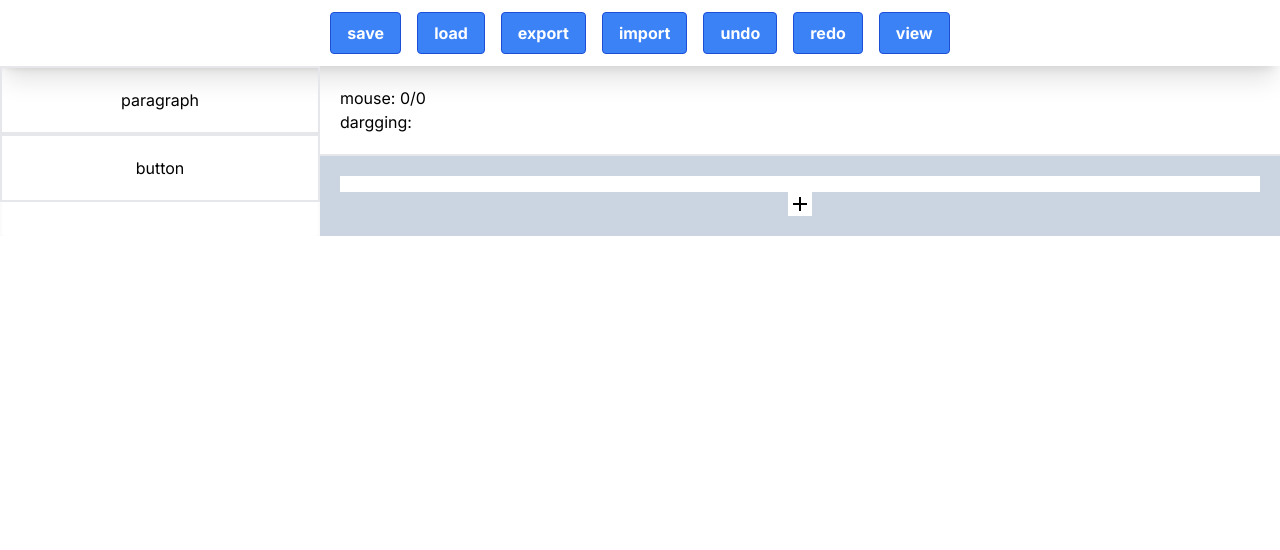
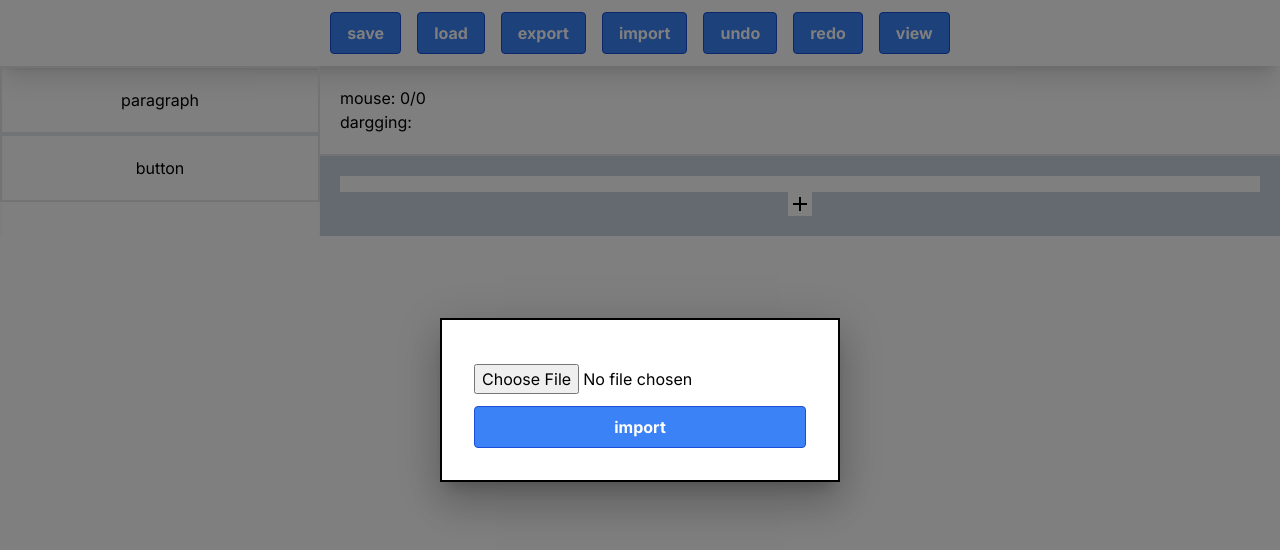
Before and after one commit to doandanson/devdirect-submission, a Next.js app: page / in a window 1280 px wide. Both pictures are taken after a click on the button "import". Shown: the top 550 px of the page. Built offline with nearby package versions, Linux system fonts and the light colour scheme.

Commit message:
add export and import
- add export button
- add export function to create and download a json file contain the weblayout
- add import button
- add import box to upload file from json web layout computer and apply to the editor

```diff
--- a/app/page.tsx
+++ b/app/page.tsx
@@ -1,16 +1,32 @@
 "use client";
 
-import { useState } from "react";
+import { useEffect, useState } from "react";
 import Viewer from "./components/viewer";
 import MouseTracker from "./components/mouseTracking";
 import AddIcon from "@mui/icons-material/Add";
 import Link from "next/link";
+import { Box, Modal } from "@mui/material";
+
+const style = {
+  position: "absolute" as "absolute",
+  top: "50%",
+  left: "50%",
+  transform: "translate(-50%, -50%)",
+  width: 400,
+  bgcolor: "background.paper",
+  border: "2px solid #000",
+  boxShadow: 24,
+  p: 4,
+};
 
 export default function Home() {
   const [test, setTest] = useState("");
   const [isInBox, setIsInBox] = useState(false);
   const [componentData, setComponentData] = useState<any>([]);
   const [selected, setSelected] = useState<any>({});
+  const [openImportWebLayout, setOpenImportWebLayout] = useState(false);
+  const [jsonWebLayout, setJsonWebLayout] = useState<any>();
+  const [importEvent, setImportEvent] = useState<any>();
 
   const dropComponent = (event: any) => {
     if (isInBox) {
@@ -24,7 +40,35 @@ export default function Home() {
     setSelected(component);
   };
 
-  let mockComponent = componentData;
+  const exportWebsiteLayout = () => {
+    const websiteLayout = JSON.stringify(componentData);
+    const blob = new Blob([websiteLayout], { type: "application/json" });
+    const url = URL.createObjectURL(blob);
+
+    const anchor = document.createElement("a");
+    anchor.href = url;
+    anchor.download = "websiteLayout.json";
+    anchor.click();
+
+    URL.revokeObjectURL(url);
+  };
+
+  const importWebsiteLayout = (event: any) => {
+    const file = event.target.files[0];
+    const reader: any = new FileReader();
+
+    reader.onload = () => {
+      const parsedWebLayout = JSON.parse(reader.result);
+      setJsonWebLayout(parsedWebLayout);
+    };
+
+    reader.readAsText(file);
+    setOpenImportWebLayout(false);
+  };
+
+  useEffect(() => {
+    setComponentData(jsonWebLayout);
+  }, [jsonWebLayout]);
 
   return (
     <div className="flex flex-wrap flex-col">
@@ -46,10 +90,16 @@ export default function Home() {
         <button className="bg-blue-500 hover:bg-blue-700 text-white font-bold py-2 px-4 border border-blue-700 rounded">
           load
         </button>
-        <button className="bg-blue-500 hover:bg-blue-700 text-white font-bold py-2 px-4 border border-blue-700 rounded">
+        <button
+          className="bg-blue-500 hover:bg-blue-700 text-white font-bold py-2 px-4 border border-blue-700 rounded"
+          onClick={() => exportWebsiteLayout()}
+        >
           export
         </button>
-        <button className="bg-blue-500 hover:bg-blue-700 text-white font-bold py-2 px-4 border border-blue-700 rounded">
+        <button
+          className="bg-blue-500 hover:bg-blue-700 text-white font-bold py-2 px-4 border border-blue-700 rounded"
+          onClick={() => setOpenImportWebLayout(true)}
+        >
           import
         </button>
         <button className="bg-blue-500 hover:bg-blue-700 text-white font-bold py-2 px-4 border border-blue-700 rounded">
@@ -118,6 +168,29 @@ export default function Home() {
           </div>
         </div>
       </div>
+      <Modal
+        open={openImportWebLayout}
+        onClose={() => setOpenImportWebLayout(false)}
+        aria-labelledby="modal-modal-title"
+        aria-describedby="modal-modal-description"
+      >
+        <Box sx={style} className="flex flex-col">
+          <div className="w-full flex flex-row py-3 space-x-2">
+            <input
+              type="file"
+              accept="application/json"
+              onChange={(e) => setImportEvent(e)}
+            />
+          </div>
+          <button
+            className="bg-blue-500 hover:bg-blue-700 text-white font-bold py-2 px-4 border border-blue-700 rounded"
+            onClick={() => importWebsiteLayout(importEvent)}
+            // onClick={() => console.log(importEvent)}
+          >
+            import
+          </button>
+        </Box>
+      </Modal>
     </div>
   );
 }
```
